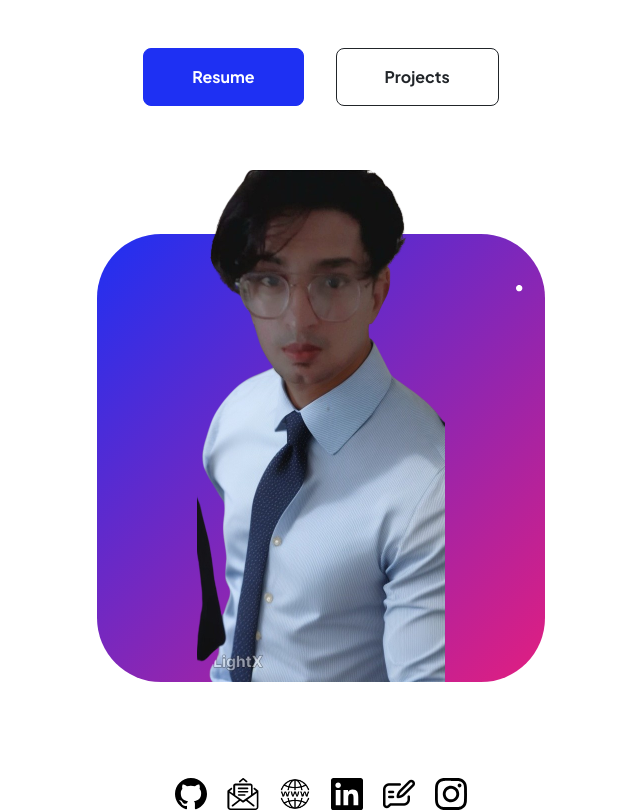
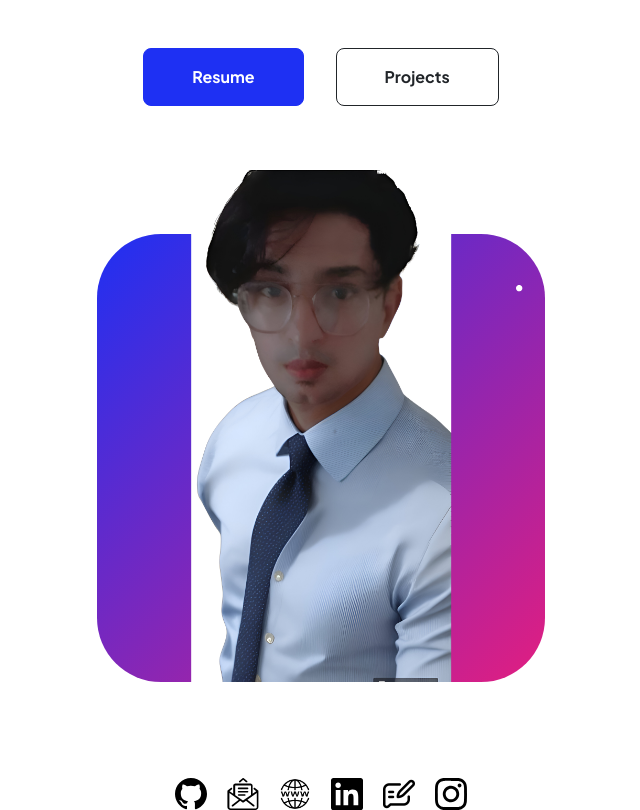
Before and after one commit to chocky18/portfolio, a Django app: page / in a window 1280 px wide. Shown: the part 287-1097 px from the top of the page, without its empty margins (319-959 px from the left). Run offline with Django 4.2, Linux system fonts and the light colour scheme; some libraries are stand-ins or nearby versions.

Commit message:
Update index.html

```diff
--- a/portfolio/templates/portfolio/index.html
+++ b/portfolio/templates/portfolio/index.html
@@ -63,7 +63,7 @@
                         <div class="profile bg-gradient-primary-to-secondary">
                             <!-- TIP: For best results, use a photo with a transparent background like the demo example below-->
                             <!-- Watch a tutorial on how to do this on YouTube (link)-->
-                            <img class="profile-img" src="{% static 'assets/office7-removebg.png' %}" alt="..." />
+                            <img class="profile-img" src="{% static 'assets/pixel.jpeg' %}" alt="..." />
                             <div class="dots-1">
                                 <!-- SVG Dots-->
                                 <svg version="1.1" xmlns="http://www.w3.org/2000/svg" xmlns:xlink="http://www.w3.org/1999/xlink" x="0px" y="0px" viewBox="0 0 191.6 1215.4" style="enable-background: new 0 0 191.6 1215.4" xml:space="preserve">
```
